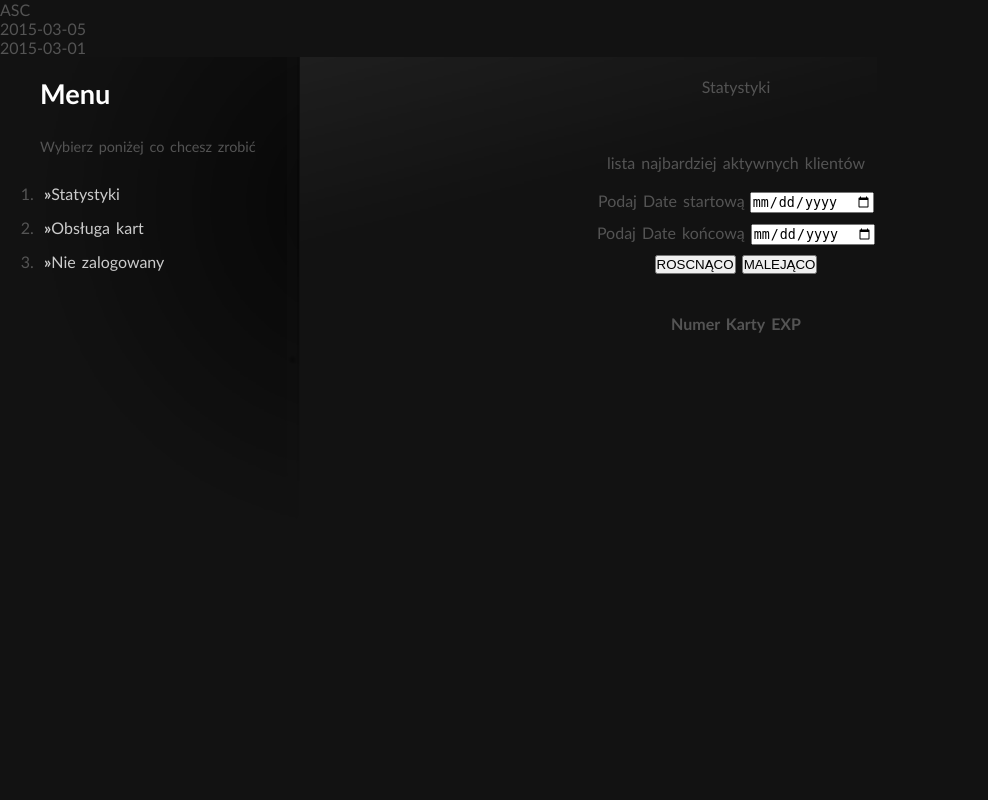
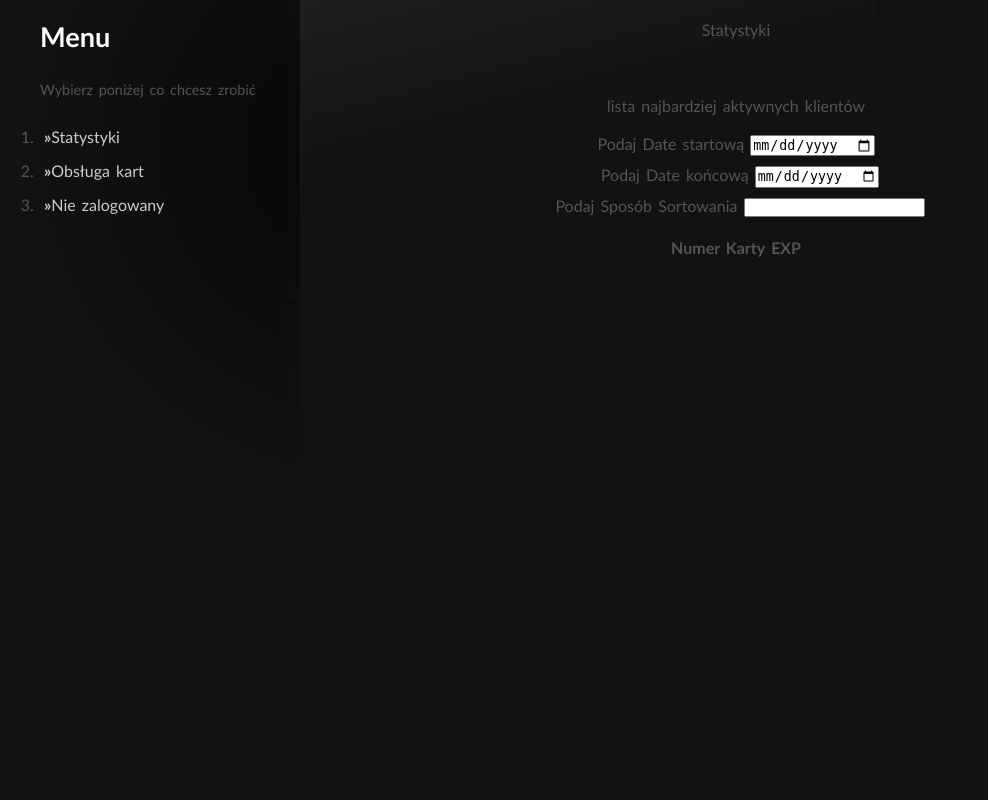
Before and after one commit to mariuszMarek/SkanerExp, a PHP site: page /skanerEXP/statystyki.php in a window 1280 px wide. Shown: the whole page, without its empty margins (0-988 px from the left). Run offline with PHP 8.4, Linux system fonts and the light colour scheme; tables that the repository leaves empty hold one stand-in row (values such as "Sample post").

Commit message:
Revert "v1.2"
This reverts commit f4f4585af15771ed0aadf62bf10103f4a65d3220.

```diff
--- a/PHP/class.Statystyki.php
+++ b/PHP/class.Statystyki.php
@@ -23,10 +23,9 @@
 
 		private function przedzialCzasowy($jak)
 		{
-			$zapytanie = "	SELECT `kartyNumer`, sum(`liczbaExp`) as `liczbaExp`
+			$zapytanie = "	SELECT `kartyNumer`, `liczbaExp`
 							FROM `datadodaniaexp`
 							WHERE `timeStamp` >= '".$this->startD."' AND `timeStamp` <= '".$this->endD." 23:59:59'
-							GROUP BY `kartyNumer`
 							ORDER BY `liczbaExp` ".$jak;
 			$wynik = mysqli_query(self::$polaczenie,$zapytanie);
 			if(mysqli_num_rows($wynik) > 0)
--- a/doliczPunkty.php
+++ b/doliczPunkty.php
@@ -105,7 +105,7 @@
 			if($wyswietl > 0)
 			{ ?>
 			<center>Podaj numer karty<form name ="obslugaKarty">
-			<input type="number" min="0" max="99999" step="1" name = "nrKarty" required>
+			<input type="number" min="0" max="99999" step="1" name = "nrKarty">
 			<?php
 
 
--- a/statystyki.php
+++ b/statystyki.php
@@ -7,22 +7,6 @@
 if(isset($_POST['wylogowanie']) == "1")	{$_SESSION["zalogowany"] = 0;}
 if(!isset($_SESSION["zalogowany"]))		{$_SESSION["zalogowany"] = 0;}
 if($_SESSION["zalogowany"] == 0)		{$wyswietl = 0;}
-
-$dataKonc = date("Y-m-d");
-$dataPocz = date("Y-m")."-01";
-$rodzajSortowania = "ASC";
-
-if(isset($_SESSION['dataKonc']))		{$dataKonc = $_SESSION['dataKonc'];}
-if(isset($_SESSION['dataPocz']))		{$dataPocz = $_SESSION['dataPocz'];}
-
-if(isset($_GET['ASC']))						{$rodzajSortowania = "ASC";}
-if(isset($_GET['DESC']))					{$rodzajSortowania = "DESC";}
-
-if(isset($_GET['DataPocz']) and (!preg_match('/^$/',$_GET['DataPocz'])))				{$dataPocz 		   = $_GET['DataPocz'];}
-if(isset($_GET['DataKonc']) and (!preg_match('/^$/',$_GET['DataPocz'])))				{$dataKonc 		   = $_GET['DataKonc'];}
-echo $rodzajSortowania."<br>";
-echo $dataKonc."<br>";
-echo $dataPocz."<br>";
  ?>
 <!DOCTYPE html PUBLIC "-//W3C//DTD XHTML 1.1//EN" "http://www.w3.org/TR/xhtml11/DTD/xhtml11.dtd">
 <html xmlns="http://www.w3.org/1999/xhtml" xml:lang="en">
@@ -73,23 +57,18 @@
 				<br>
 				<br>
 				<form name="PodanieDaty">
-				Podaj Date startową <input type="date" name="DataPocz" style="margin : 0px 0px 10px -1px"><br>
-				Podaj Date końcową  <input type="date" name="DataKonc" ><br>
-				<button type="submit" name="ASC" style="margin :10px 0px 0px 0px">ROSCNĄCO</button>
-				<button type="submit" name="DESC">MALEJĄCO</button>
-				</form>
+				Podaj Date startową <input type="date" name="DataPocz" style="float"><br>
+				Podaj Date końcową  <input type="date" name="DataKonc" style="margin :10px -8px 0px 0px"><br>
+				Podaj Sposób Sortowania  <input type="list" name="DataKonc" style="margin :10px -8px 0px 0px">
 				<br>
 				<br>
 				<table>
 				<tr><td><b>Numer Karty</b></td><td></td><td></td><td><b>EXP</b></td></tr>
 				<?php
-
-					$_SESSION['dataPocz'] = $dataPocz;
-					$_SESSION['dataKonc'] = $dataKonc;
-
 					$stats = Kontener::statystyki();
-					$stats->setPrzedzialy($dataPocz,$dataKonc);
-					$stats->wykonajZapytanie("Aktywnosc",$rodzajSortowania); // może kiedyś będzie więcej rodzajów statystyk
+					// $stats->setPrzedzialy("2014-10-01",date("Y-m-d"));
+					$stats->setPrzedzialy("2014-10-01","2014-12-17");
+					$stats->wykonajZapytanie("Aktywnosc","DESC");
 					$stats->drukujWynik();
 				?>
 				</table>
```
